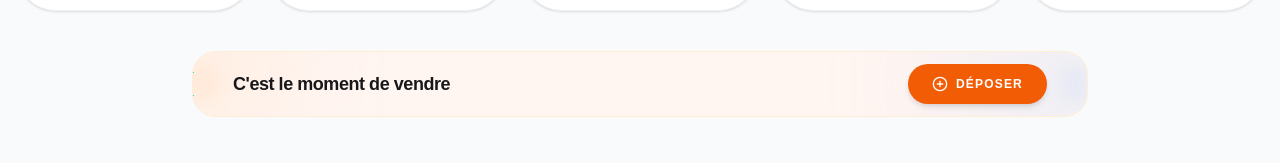
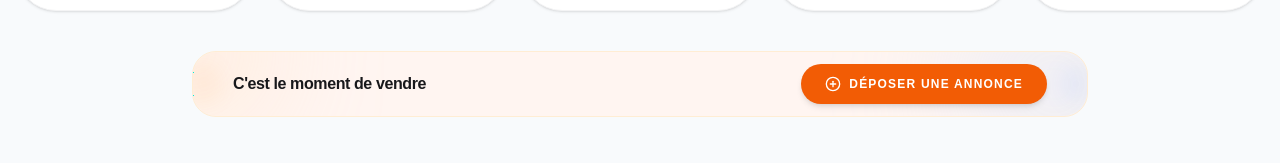
Before and after one commit to jootiyasarl/jootiya, a Next.js app: page /marketplace in a window 1280 px wide. Shown: the part 756-919 px from the top of the page. Built offline with nearby package versions, Linux system fonts and the light colour scheme; no server answers.

Commit message:
style: update sell banner text to Déposer une annonce while maintaining slim design

```diff
--- a/src/components/home/SellBanner.tsx
+++ b/src/components/home/SellBanner.tsx
@@ -9,16 +9,16 @@ export function SellBanner() {
             <div className="absolute bottom-0 right-0 w-32 h-32 sm:w-48 sm:h-48 bg-blue-200/30 rounded-full translate-x-12 translate-y-12 sm:translate-x-16 sm:translate-y-16 blur-2xl sm:blur-3xl group-hover:bg-blue-300/30 transition-colors duration-700" />
 
             <div className="relative z-10 flex flex-row items-center justify-between py-2 sm:py-3 px-4 sm:px-10 text-left gap-4">
-                <h2 className="text-sm sm:text-base md:text-lg font-black text-zinc-900 dark:text-white tracking-tight leading-tight">
+                <h2 className="text-xs sm:text-sm md:text-base font-black text-zinc-900 dark:text-white tracking-tight leading-tight whitespace-nowrap">
                     C&apos;est le moment de vendre
                 </h2>
 
                 <Link
                     href="/marketplace/post"
-                    className="group/btn relative inline-flex items-center gap-2 px-4 sm:px-6 h-8 sm:h-10 bg-[#F25C05] hover:bg-[#D44D04] text-white rounded-lg sm:rounded-xl font-black text-[10px] sm:text-xs uppercase tracking-widest shadow-md dark:shadow-none transition-all duration-300 hover:-translate-y-0.5 active:scale-95 overflow-hidden whitespace-nowrap"
+                    className="group/btn relative inline-flex items-center gap-2 px-4 sm:px-6 h-8 sm:h-10 bg-[#F25C05] hover:bg-[#D44D04] text-white rounded-lg sm:rounded-xl font-black text-[9px] sm:text-xs uppercase tracking-widest shadow-md dark:shadow-none transition-all duration-300 hover:-translate-y-0.5 active:scale-95 overflow-hidden whitespace-nowrap"
                 >
                     <PlusCircle className="w-3 h-3 sm:w-4 sm:h-4" />
-                    <span>Déposer</span>
+                    <span>Déposer une annonce</span>
 
                     <div className="absolute inset-0 w-full h-full bg-gradient-to-r from-transparent via-white/10 to-transparent -translate-x-full group-hover/btn:animate-shine" />
                 </Link>
```
